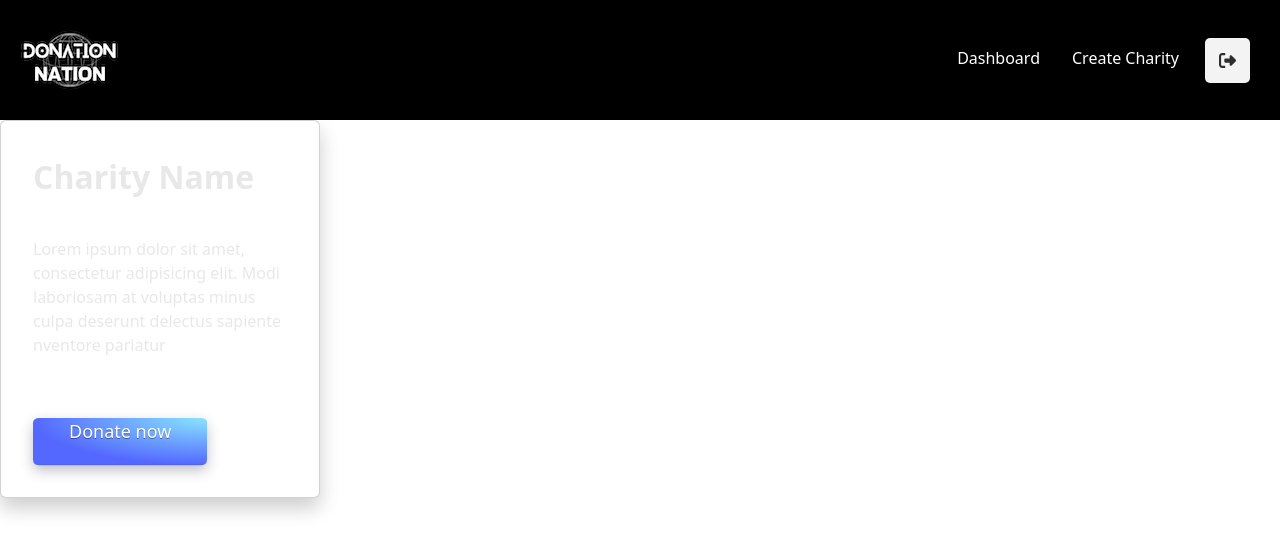
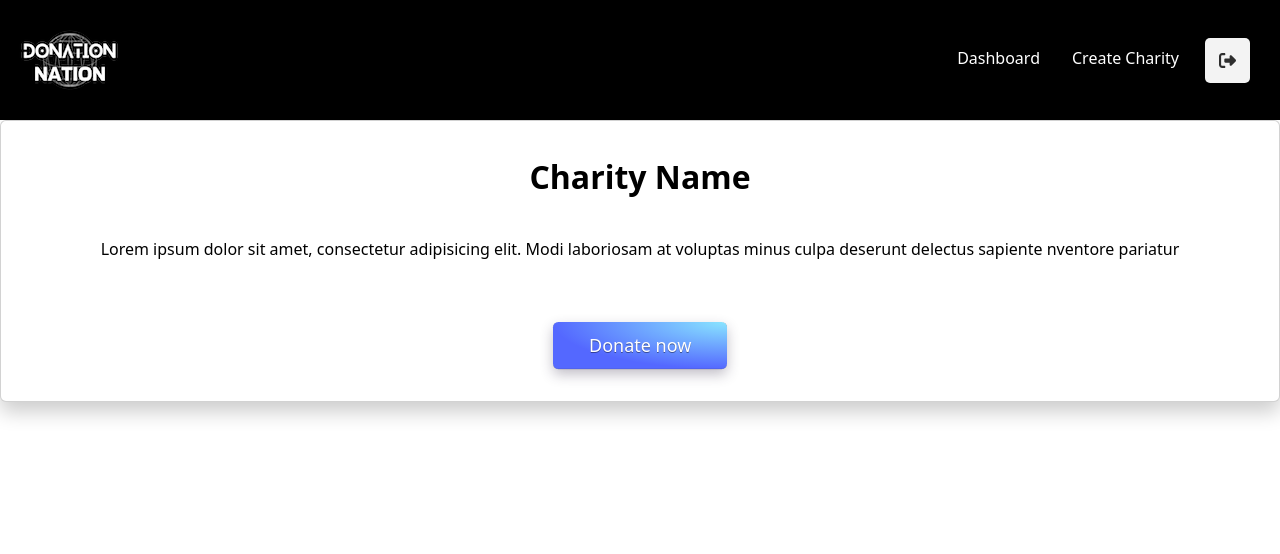
Before and after one commit to Jpshirey5/Donation_Nation, a React (Create React App) app in the folder Client/: page /charityExpand in a window 1280 px wide. Shown: the top 554 px of the page. Built offline with nearby package versions, Linux system fonts and the light colour scheme.

Commit message:
updated css for CharityExpand

```diff
--- a/Client/src/App.css
+++ b/Client/src/App.css
@@ -881,7 +881,7 @@
 .footer {
   height: 15vh;
   text-align: center;
-  justify-content:flex-end;
+  justify-content: flex-end;
   margin-top: 0px;
   position: relative;
   bottom: 0;
@@ -936,14 +936,14 @@
 
 
 /* Charity Expand Styling  */
-btn-donate {
+.donate-btn {
   font-size: 18px;
   display: inline-block;
   outline: 0;
   border: 0;
   cursor: pointer;
-  will-change: box-shadow,transform;
-  background: radial-gradient( 100% 100% at 100% 0%, #89E5FF 0%, #5468FF 100% );
+  will-change: box-shadow, transform;
+  background: radial-gradient(100% 100% at 100% 0%, #89E5FF 0%, #5468FF 100%);
   box-shadow: 0px 0.01em 0.01em rgb(45 35 66 / 40%), 0px 0.3em 0.7em -0.01em rgb(45 35 66 / 30%), inset 0px -0.01em 0px rgb(58 65 111 / 50%);
   padding: 0 2em;
   border-radius: 0.3em;
@@ -953,12 +953,12 @@ btn-donate {
   transition: box-shadow 0.15s ease, transform 0.15s ease;
 }
 
-btn-donate:hover {
+.donate-btn:hover {
   box-shadow: 0px 0.1em 0.2em rgb(45 35 66 / 40%), 0px 0.4em 0.7em -0.1em rgb(45 35 66 / 30%), inset 0px -0.1em 0px #3c4fe0;
   transform: translateY(-0.1em);
 }
 
-btn-donate:active {
+.donate-btn:active {
   box-shadow: inset 0px 0.1em 0.6em #3c4fe0;
   transform: translateY(0em);
 }
@@ -968,7 +968,8 @@ btn-donate:active {
   display: flex;
   align-items: center;
   justify-content: center;
-  width: 320px;
+  width: 100%;
+  height: 100%;
   box-shadow: 0 10px 20px rgba(0, 0, 0, 0.2);
   padding: 32px;
   overflow: hidden;
@@ -979,15 +980,20 @@ btn-donate:active {
 .content {
   display: flex;
   flex-direction: column;
-  align-items: flex-start;
+  align-items: center;
   gap: 20px;
-  color: #e8e8e8;
+  color: black;
   transition: all 0.5s cubic-bezier(0.23, 1, 0.320, 1);
 }
 
 .content .heading {
   font-weight: 700;
   font-size: 32px;
+  display: flex;
+  flex-direction: column;
+  text-align: center;
+  align-items: center;
+  justify-content: center;
 }
 
 .content .para {
@@ -995,13 +1001,13 @@ btn-donate:active {
 }
 
 .content .btn {
-  color: #e8e8e8;
+  color: black;
   text-decoration: none;
   padding: 10px;
   font-weight: 600;
   border: none;
   cursor: pointer;
-  background: linear-gradient(-45deg, #f89b29 0%, #ff0f7b 100% );
+  background: linear-gradient(-45deg, #f89b29 0%, #ff0f7b 100%);
   border-radius: 5px;
   box-shadow: 0 5px 10px rgba(0, 0, 0, 0.2);
 }
@@ -1013,7 +1019,7 @@ btn-donate:active {
   bottom: 0;
   width: 100%;
   height: 5px;
-  background: linear-gradient(-45deg, #f89b29 0%, #ff0f7b 100% );
+  background: linear-gradient(-45deg, #f89b29 0%, #ff0f7b 100%);
   z-index: -1;
   transition: all 0.5s cubic-bezier(0.23, 1, 0.320, 1);
 }
```
